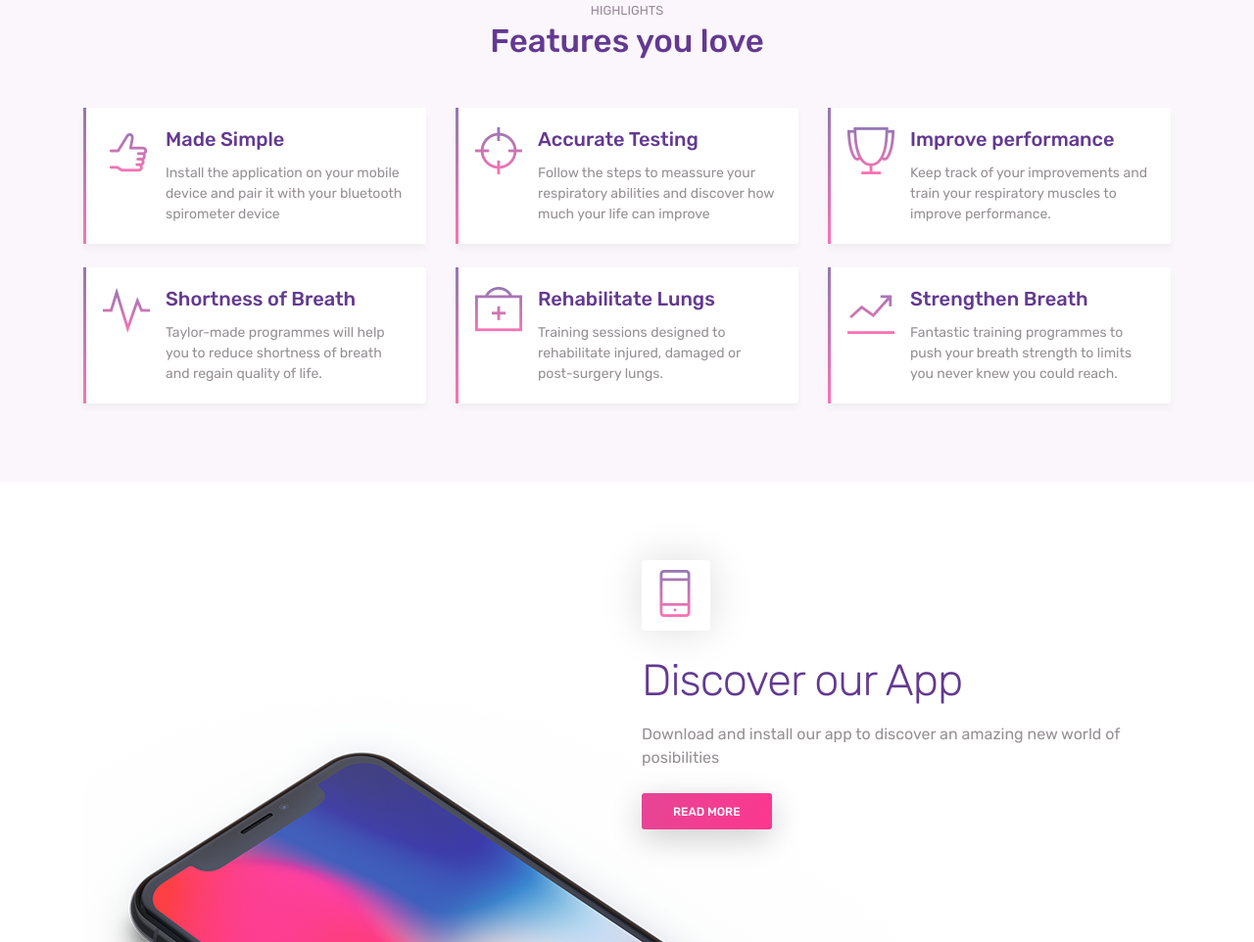
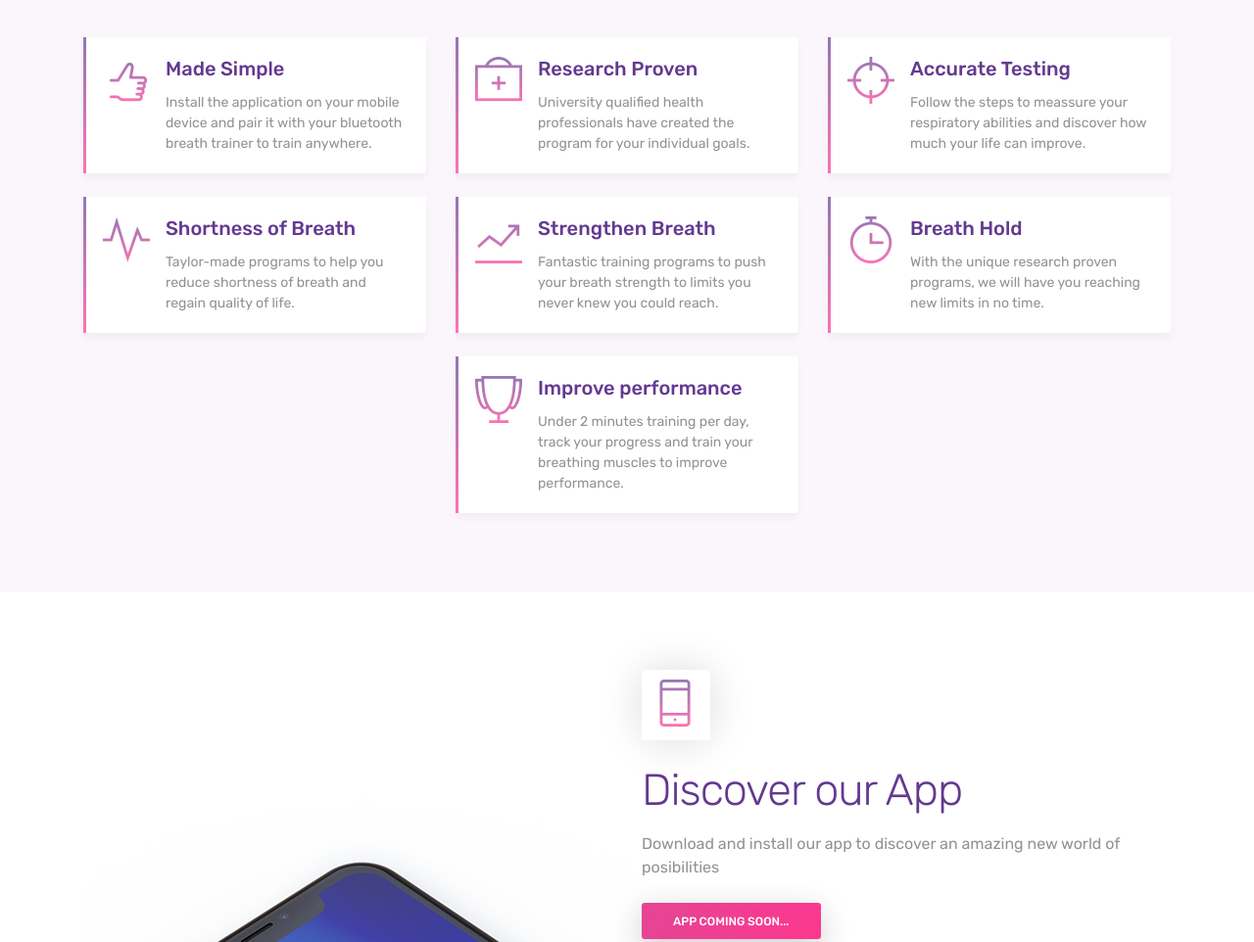
Before and after one commit to supermarcos/supermarcos.net, a plain HTML site: page breathlanding/index.html in a window 1280 px wide. Shown: the part 1056-2018 px from the top of the page at 98% size. Drawn offline with nearby package versions, Linux system fonts and the light colour scheme.

Commit message:
Updates on the landing page sections and copy/text

```diff
--- a/breathlanding/index.html
+++ b/breathlanding/index.html
@@ -47,7 +47,7 @@
                                 <li class="nav-item"> <a class="nav-link active" href="#home">HOME <span class="sr-only">(current)</span></a> </li>
                                 <li class="nav-item"> <a class="nav-link" href="#features">FEATURES</a> </li>
                                 <li class="nav-item"> <a class="nav-link" href="#gallery">GALLERY</a> </li>
-                                <li class="nav-item"> <a class="nav-link" href="#pricing">PRICING</a> </li>
+                                <!--<li class="nav-item"> <a class="nav-link" href="#pricing">PRICING</a> </li>-->
                                 <li class="nav-item"> <a class="nav-link" href="#contact">CONTACT</a> </li>
                                 <li class="nav-item"><a href="#" class="btn btn-outline-light my-3 my-sm-0 ml-lg-3">Download</a></li>
                             </ul>
@@ -62,8 +62,8 @@
 
     <header class="bg-gradient" id="home">
         <div class="container mt-5">
-            <h1>BreathApp - Accurate analysis for respiratory improvement</h1>
-            <p class="tagline">The all-in-one simple solution for test, training and improve everyone's respiratory ability.</p>
+            <h1>BreathApp - make breathing easier</h1>
+            <p class="tagline">The all-in-one simple solution to test, train, and improve everyone's respiratory ability.</p>
         </div>
         <div class="img-holder mt-3"><img src="images/iphonex.png" alt="phone" class="img-fluid"></div>
     </header>
@@ -93,7 +93,20 @@
                                 <span class="ti-thumb-up gradient-fill ti-3x mr-3"></span>
                                 <div class="media-body">
                                     <h4 class="card-title">Made Simple</h4>
-                                    <p class="card-text">Install the application on your mobile device and pair it with your bluetooth spirometer device</p>
+                                    <p class="card-text">Install the application on your mobile device and pair it with your bluetooth breath trainer to train anywhere.</p>
+                                </div>
+                            </div>
+                        </div>
+                    </div>
+                </div>
+                <div class="col-12 col-lg-4">
+                    <div class="card features">
+                        <div class="card-body">
+                            <div class="media">
+                                <span class="ti-support gradient-fill ti-3x mr-3"></span>
+                                <div class="media-body">
+                                    <h4 class="card-title">Research Proven</h4>
+                                    <p class="card-text">University qualified health professionals have created the program for your individual goals.</p>
                                 </div>
                             </div>
                         </div>
@@ -106,20 +119,7 @@
                                 <span class="ti-target gradient-fill ti-3x mr-3"></span>
                                 <div class="media-body">
                                     <h4 class="card-title">Accurate Testing</h4>
-                                    <p class="card-text">Follow the steps to meassure your respiratory abilities and discover how much your life can improve</p>
-                                </div>
-                            </div>
-                        </div>
-                    </div>
-                </div>
-                <div class="col-12 col-lg-4">
-                    <div class="card features">
-                        <div class="card-body">
-                            <div class="media">
-                                <span class="ti-cup gradient-fill ti-3x mr-3"></span>
-                                <div class="media-body">
-                                    <h4 class="card-title">Improve performance</h4>
-                                    <p class="card-text">Keep track of your improvements and train your respiratory muscles to improve performance.</p>
+                                    <p class="card-text">Follow the steps to meassure your respiratory abilities and discover how much your life can improve.</p>
                                 </div>
                             </div>
                         </div>
@@ -137,20 +137,7 @@
                                 <span class="ti-pulse gradient-fill ti-3x mr-3"></span>
                                 <div class="media-body">
                                     <h4 class="card-title">Shortness of Breath</h4>
-                                    <p class="card-text">Taylor-made programmes will help you to reduce shortness of breath and regain quality of life.</p>
-                                </div>
-                            </div>
-                        </div>
-                    </div>
-                </div>
-                <div class="col-12 col-lg-4">
-                    <div class="card features">
-                        <div class="card-body">
-                            <div class="media">
-                                <span class="ti-support gradient-fill ti-3x mr-3"></span>
-                                <div class="media-body">
-                                    <h4 class="card-title">Rehabilitate Lungs</h4>
-                                    <p class="card-text">Training sessions designed to rehabilitate injured, damaged or post-surgery lungs.</p>
+                                    <p class="card-text">Taylor-made programs to help you reduce shortness of breath and regain quality of life.</p>
                                 </div>
                             </div>
                         </div>
@@ -163,7 +150,38 @@
                                 <span class="ti-stats-up gradient-fill ti-3x mr-3"></span>
                                 <div class="media-body">
                                     <h4 class="card-title">Strengthen Breath</h4>
-                                    <p class="card-text">Fantastic training programmes to push your breath strength to limits you never knew you could reach.</p>
+                                    <p class="card-text">Fantastic training programs to push your breath strength to limits you never knew you could reach.</p>
+                                </div>
+                            </div>
+                        </div>
+                    </div>
+                </div>
+                <div class="col-12 col-lg-4">
+                    <div class="card features">
+                        <div class="card-body">
+                            <div class="media">
+                                <span class="ti-timer gradient-fill ti-3x mr-3"></span>
+                                <div class="media-body">
+                                    <h4 class="card-title">Breath Hold</h4>
+                                    <p class="card-text">With the unique research proven programs, we will have you reaching new limits in no time.</p>
+                                </div>
+                            </div>
+                        </div>
+                    </div>
+                </div>
+            </div>
+
+            <div class="row"><div class="col-12">&nbsp;</div></div>
+
+            <div class="row">
+                <div class="col-12 col-lg-4 mx-auto">
+                    <div class="card features">
+                        <div class="card-body">
+                            <div class="media">
+                                <span class="ti-cup gradient-fill ti-3x mr-3"></span>
+                                <div class="media-body">
+                                    <h4 class="card-title">Improve performance</h4>
+                                    <p class="card-text">Under 2 minutes training per day, track your progress and train your breathing muscles to improve performance.</p>
                                 </div>
                             </div>
                         </div>
@@ -185,7 +203,7 @@
                     <div class="box-icon"><span class="ti-mobile gradient-fill ti-3x"></span></div>
                     <h2>Discover our App</h2>
                     <p class="mb-4">Download and install our app to discover an amazing new world of posibilities</p>
-                    <a href="#" class="btn btn-primary">Read more</a>
+                    <a href="#" class="btn btn-primary">App coming soon...</a>
                 </div>
             </div>
             <div class="perspective-phone">
@@ -238,7 +256,7 @@
                             <h2>Train your respiratory muscles</h2>
                             <p class="lead">Your personal trainer for breathing</p>
                             <p>
-                                Discover our tailor-made training programmes following our easy-to-understand experts' tips and advice.
+                                Discover our tailor-made training programmes following our easy-to-understand professional tips and advice.
                             </p>
                         </div>
                         <img src="images/graphic.png" alt="graphic" class="img-fluid rounded align-self-start mr-lg-5 mb-5 mb-lg-0">
@@ -265,10 +283,10 @@
                             <h2>Your data available to be analyzed</h2>
                             <p class="lead">Data analysis in your pocket</p>
                             <p>
-                                Simple and powerful data analysis ready to be analyzed and discovered by anyone.
+                                Your data is safe and secure and can be analysed and discovered by our health professional team.
                             </p>
                             <p>
-                                By comprehensive and easy to understand charts, anyone can check their activity along the time and how the regular training programme has impacted performance.
+                                Make use of our easy to understand charts, users can check their activity along the time and how regular training programme has impacted performance.
                             </p>
                         </div>
                         <img src="images/graphic.png" alt="graphic" class="img-fluid rounded align-self-start mr-lg-5 mb-5 mb-lg-0">
@@ -282,7 +300,7 @@
     <!-- // end .section -->
 
 
-    <div class="section">
+    <!--<div class="section">
 
         <div class="container">
             <div class="row">
@@ -300,7 +318,7 @@
 
         </div>
 
-    </div>
+    </div>-->
     <!-- // end .section -->
 
 
@@ -361,7 +379,7 @@
                 <div class="testimonials-single">
                     <!-- <img src="images/testimonials/ryan-hipwood.jpg" alt="Ryan Hipwood" class="client-img"> -->
                     <div class="client-img client1"></div>
-                    <blockquote class="blockquote">Uniquely streamline highly efficient scenarios and 24/7 initiatives. Conveniently embrace multifunctional ideas through proactive customer service. Distinctively conceptualize 2.0 intellectual capital via user-centric partnerships.</blockquote>
+                    <blockquote class="blockquote">I travel a lot for big wave surfing, I can carry this device all around the world and even get a training session at the airport.</blockquote>
                     <h5 class="mt-4 mb-2">Ryan Hipwood</h5>
                     <p class="text-primary">Athlete - Big Wave Surfing</p>
                 </div>
@@ -434,7 +452,7 @@
     </div>
     <!-- // end .section -->
 
-
+    <!--
     <div class="section" id="pricing">
         <div class="container">
             <div class="section-title">
@@ -501,12 +519,9 @@
                     </div>
                 </div>
             </div>
-            <!-- // end .pricing -->
-
-
         </div>
-
     </div>
+    -->
     <!-- // end .section -->
 
 
```
